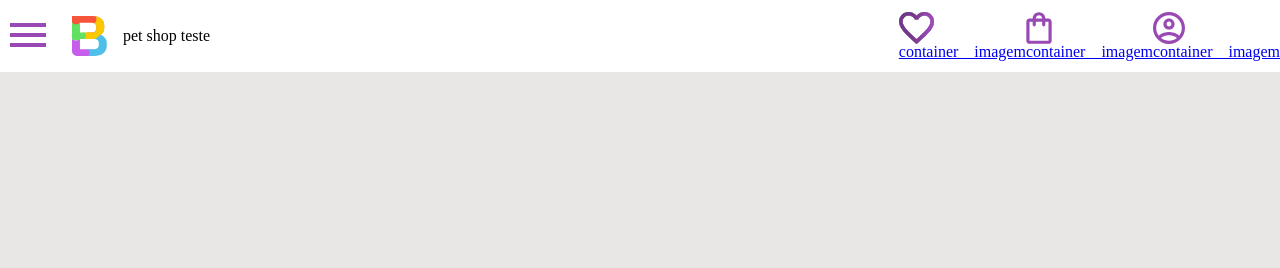
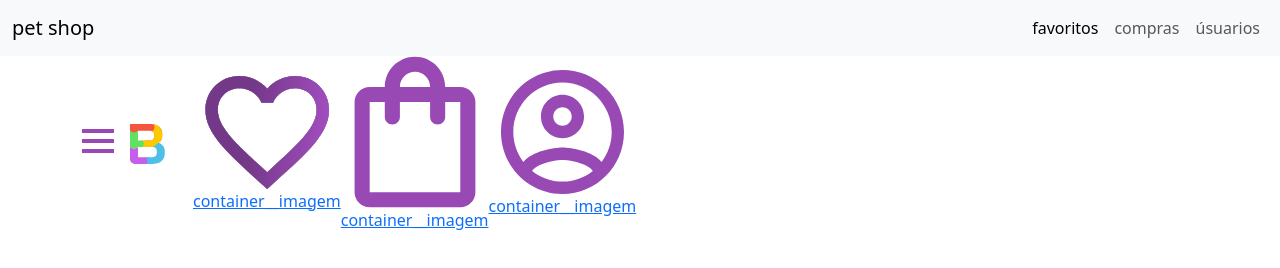
Before and after one commit to Leozinho2903/2Dliria1, a plain HTML site: page index.html in a window 1280 px wide. Drawn offline with nearby package versions, Linux system fonts and the light colour scheme.

Commit message:
Add files via upload

```diff
--- a/index.html
+++ b/index.html
@@ -6,8 +6,31 @@
     <title>?????????</title>
     <link rel="stylesheet" href="reset.css">
     <link rel="stylesheet" href="style.css">
+    <link href="https://cdn.jsdelivr.net/npm/bootstrap@5.3.2/dist/css/bootstrap.min.css" rel="stylesheet" integrity="sha384-T3c6CoIi6uLrA9TneNEoa7RxnatzjcDSCmG1MXxSR1GAsXEV/Dwwykc2MPK8M2HN" crossorigin="anonymous">
 </head>
 <body>
+    <nav class="navbar navbar-expand-lg bg-body-tertiary">
+        <div class="container-fluid">
+          <a class="navbar-brand" href="#">pet shop</a>
+          <button class="navbar-toggler" type="button" data-bs-toggle="collapse" data-bs-target="#navbarNav" aria-controls="navbarNav" aria-expanded="false" aria-label="Toggle navigation">
+            <span class="navbar-toggler-icon"></span>
+          </button>
+          <div class="collapse navbar-collapse justify-content-end" id="navbarNav">
+            <ul class="navbar-nav">
+              <li class="nav-item">
+                <a class="nav-link active" aria-current="page" href="#">favoritos
+                </a>
+              </li>
+              <li class="nav-item">
+                <a class="nav-link" href="#">compras</a>
+              </li>
+              <li class="nav-item">
+                <a class="nav-link" href="#">úsuarios</a>
+
+            </ul>
+          </div>
+        </div>
+      </nav>
      <header class="cabeçalho">
         <div class="container">
             <input type="checkbox" id="menu" class="container__botao">
@@ -27,15 +50,14 @@
                 </li>
             </ul>
             <img src="img/Logo.svg" alt="Logo da Alurabooks" class="container__imagem">
-         <h1 class="container__titulo"> pet shop <b class="container__titulo--negrito">teste</b></h1>
-        </div>
-        <!-- ???????? -->
+
         <div class="container">
         <a href="#"><img src="img/Favoritos.svg" alt=""class=container>container__imagem</a>
         <a href="#"><img src="img/Compras.svg" alt=""class=container>container__imagem</a>
         <a href="#"><img src="img/Usuario.svg" alt=""class=container>container__imagem</a>
         </div>
-    </header>
 
+    <script src="https://cdn.jsdelivr.net/npm/@popperjs/core@2.11.8/dist/umd/popper.min.js" integrity="sha384-I7E8VVD/ismYTF4hNIPjVp/Zjvgyol6VFvRkX/vR+Vc4jQkC+hVqc2pM8ODewa9r" crossorigin="anonymous"></script>
+    <script src="https://cdn.jsdelivr.net/npm/bootstrap@5.3.2/dist/js/bootstrap.min.js" integrity="sha384-BBtl+eGJRgqQAUMxJ7pMwbEyER4l1g+O15P+16Ep7Q9Q+zqX6gSbd85u4mG4QzX+" crossorigin="anonymous"></script>
 </body>
 </html>
```
